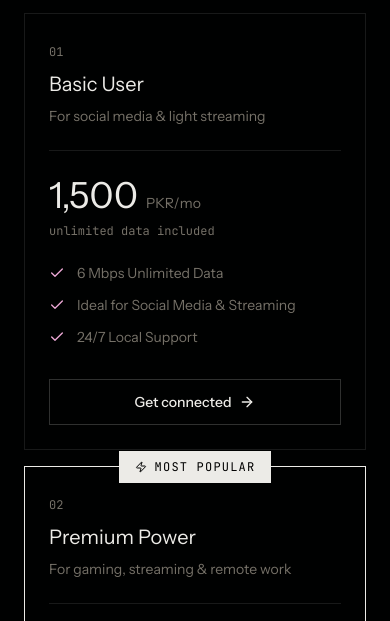
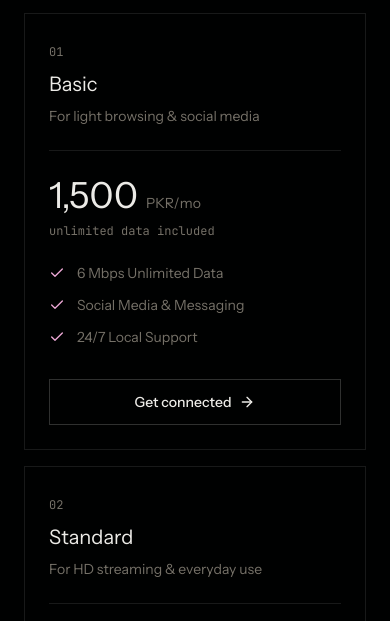
Before and after one commit to Nabeelshar/schal-net, a Next.js app: page / in a window 390 px wide. Shown: the part 11379-12000 px from the top of the page. Built offline with nearby package versions, Linux system fonts and the light colour scheme.

Commit message:
Update pricing plans to 7 tiers and fix responsive grid for 7 cards

```diff
--- a/components/landing/pricing-section.tsx
+++ b/components/landing/pricing-section.tsx
@@ -7,43 +7,97 @@ import { usePhone } from "@/hooks/use-phone";
 
 const plans = [
   {
-    name: "Basic User",
-    description: "For social media & light streaming",
+    name: "Basic",
+    description: "For light browsing & social media",
     price: "1,500",
     priceSuffix: "PKR/mo",
     features: [
       "6 Mbps Unlimited Data",
-      "Ideal for Social Media & Streaming",
+      "Social Media & Messaging",
       "24/7 Local Support",
     ],
     cta: "Get connected",
     highlight: false,
   },
   {
-    name: "Premium Power",
-    description: "For gaming, streaming & remote work",
-    price: "3,000",
+    name: "Standard",
+    description: "For HD streaming & everyday use",
+    price: "1,800",
+    priceSuffix: "PKR/mo",
+    features: [
+      "8 Mbps Unlimited Data",
+      "HD Video Streaming",
+      "24/7 Local Support",
+    ],
+    cta: "Get connected",
+    highlight: false,
+  },
+  {
+    name: "Essential",
+    description: "For families & heavy streaming",
+    price: "2,000",
+    priceSuffix: "PKR/mo",
+    features: [
+      "10 Mbps Unlimited Data",
+      "Multi-Device Streaming",
+      "Priority Support",
+    ],
+    cta: "Get connected",
+    highlight: false,
+  },
+  {
+    name: "Premium",
+    description: "For remote work & entertainment",
+    price: "2,500",
+    priceSuffix: "PKR/mo",
+    features: [
+      "15 Mbps Unlimited Data",
+      "Work From Home Ready",
+      "Priority Support",
+    ],
+    cta: "Get connected",
+    highlight: false,
+  },
+  {
+    name: "Pro",
+    description: "For gaming & heavy downloads",
+    price: "4,000",
     priceSuffix: "PKR/mo",
     features: [
       "20 Mbps Unlimited Data",
+      "Low-Ping Gaming Optimization",
       "Dedicated Fiber Core",
-      "Low-Ping Gaming Optimization",
       "Priority Support",
     ],
     cta: "Get connected",
     highlight: true,
   },
   {
-    name: "Enterprise / Corporate",
-    description: "For businesses & commercial use",
-    price: null,
-    priceSuffix: "",
+    name: "Ultra",
+    description: "For power users & content creators",
+    price: "5,500",
+    priceSuffix: "PKR/mo",
     features: [
-      "Dedicated Commercial Bandwidth",
-      "Static IP Allocation",
-      "SLA Guarantees",
+      "25 Mbps Unlimited Data",
+      "4K Streaming Ready",
+      "Dedicated Fiber Core",
+      "Premium Support",
     ],
-    cta: "Contact us",
+    cta: "Get connected",
+    highlight: false,
+  },
+  {
+    name: "Extreme",
+    description: "For ultimate speed & performance",
+    price: "6,500",
+    priceSuffix: "PKR/mo",
+    features: [
+      "30 Mbps Unlimited Data",
+      "Ultra-Low Latency",
+      "Dedicated Fiber Core",
+      "Premium Support",
+    ],
+    cta: "Get connected",
     highlight: false,
   },
 ];
@@ -100,14 +154,14 @@ export function PricingSection() {
 
         {/* Pricing cards */}
         <div className="relative">
-          <div className="grid grid-cols-1 sm:grid-cols-2 lg:grid-cols-3 gap-4 lg:gap-0">
+          <div className="grid grid-cols-1 sm:grid-cols-2 lg:grid-cols-3 xl:grid-cols-4 gap-4">
             {plans.map((plan, index) => (
               <div
                 key={plan.name}
                 className={`relative bg-background border transition-all duration-700 ${
                   plan.highlight
-                    ? "border-foreground lg:-mx-2 lg:z-10 lg:scale-105"
-                    : "border-foreground/10 lg:first:-mr-2 lg:last:-ml-2"
+                    ? "border-foreground xl:z-10 xl:scale-105"
+                    : "border-foreground/10"
                 } ${isVisible ? "opacity-100 translate-y-0" : "opacity-0 translate-y-12"}`}
                 style={{ transitionDelay: `${index * 100}ms` }}
               >
```
